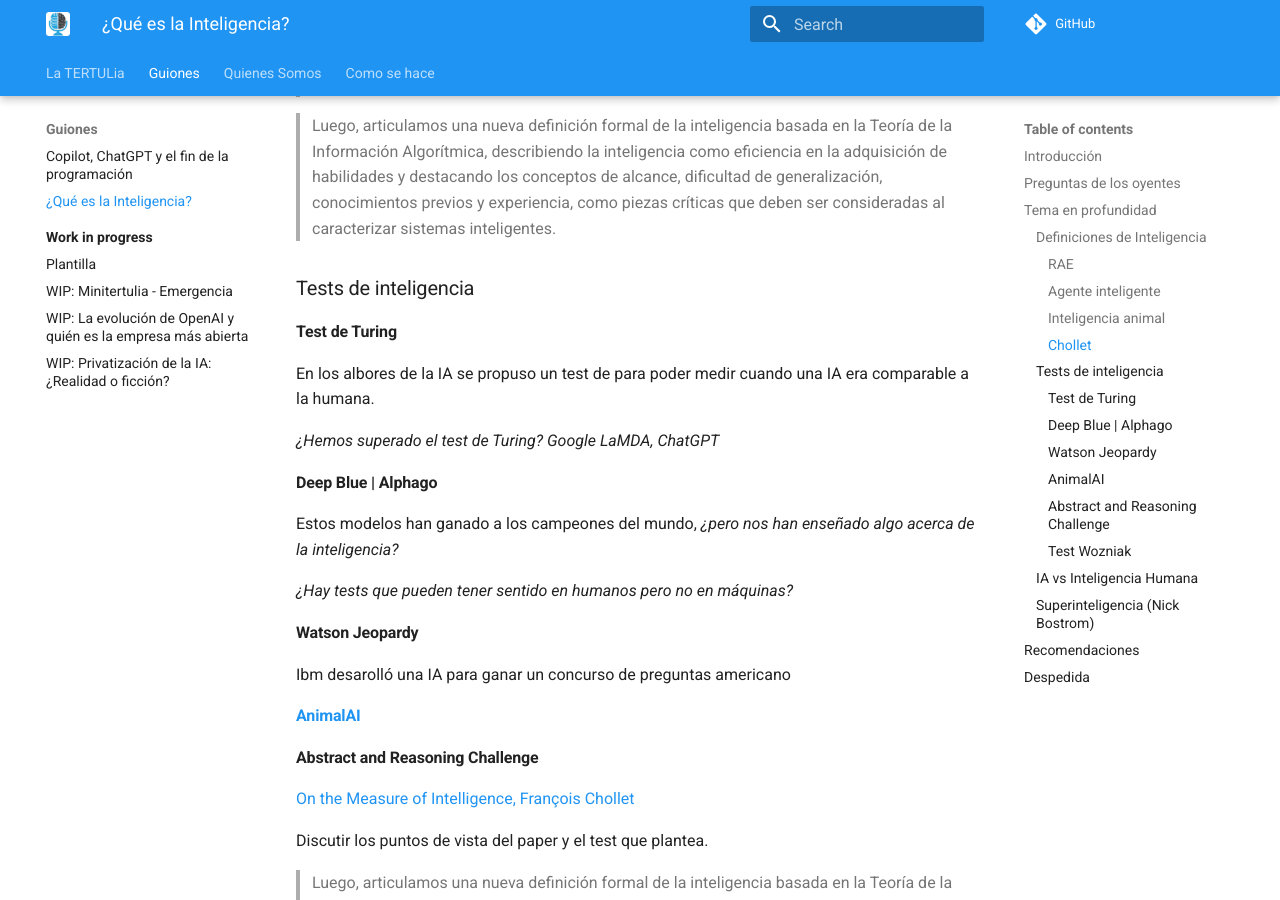
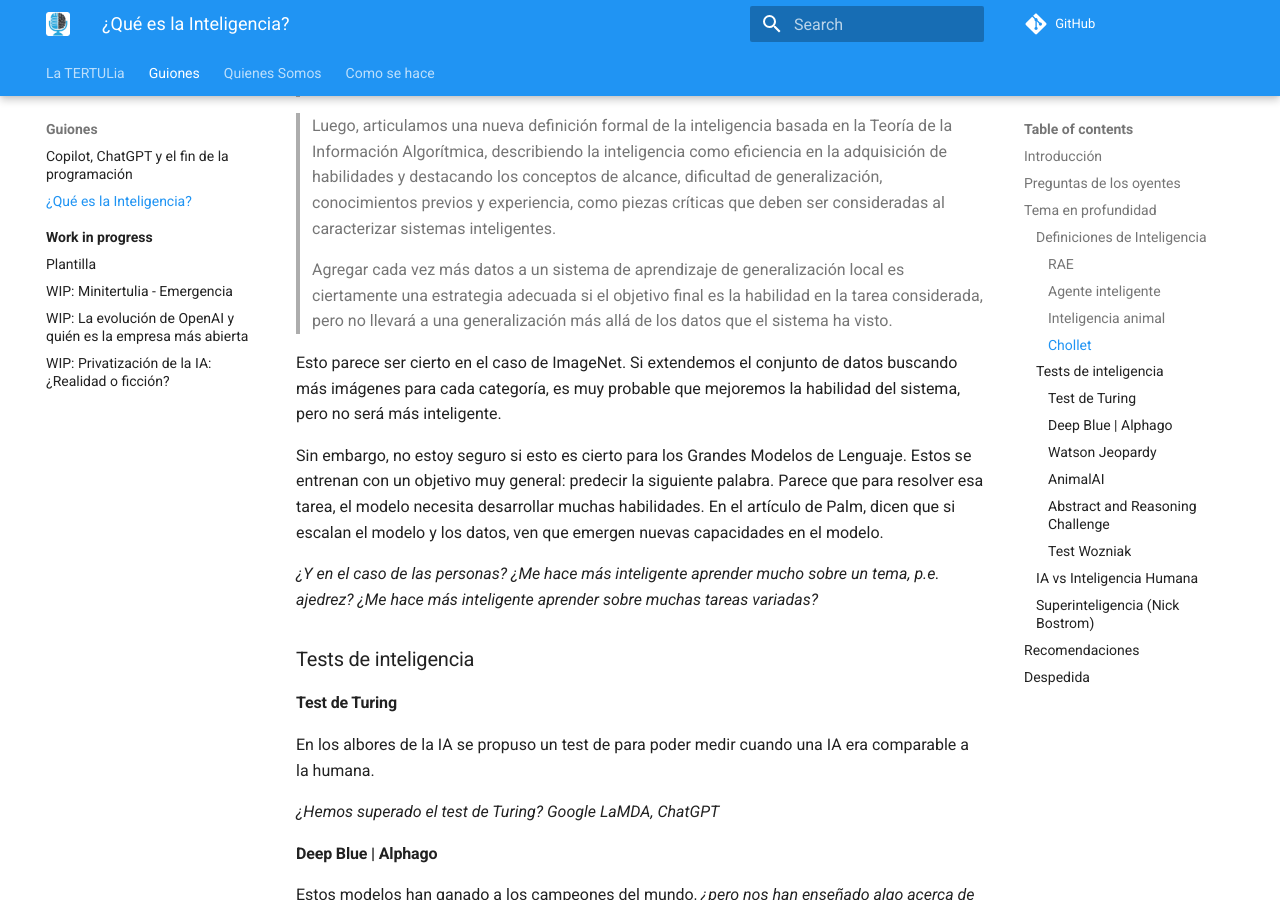
Before and after one commit to ironbar/tertulia_inteligencia_artificial, an MkDocs documentation site: the page built from docs/guiones/02-que-es-la-inteligencia.md, in a window 1280 px wide and 900 px high, scrolled down 1318 px. Built offline with MkDocs 1.6.1 and Material for MkDocs 9.7.7, drawn with Linux system fonts in a browser that asks for light colours; comment, search, counter and statistics services are not loaded.

Commit message:
Update 02-que-es-la-inteligencia.md

```diff
--- a/docs/guiones/02-que-es-la-inteligencia.md
+++ b/docs/guiones/02-que-es-la-inteligencia.md
@@ -42,6 +42,14 @@ TODO:
 <!-- -->
 
 > Luego, articulamos una nueva definición formal de la inteligencia basada en la Teoría de la Información Algorítmica, describiendo la inteligencia como eficiencia en la adquisición de habilidades y destacando los conceptos de alcance, dificultad de generalización, conocimientos previos y experiencia, como piezas críticas que deben ser consideradas al caracterizar sistemas inteligentes.
+
+> Agregar cada vez más datos a un sistema de aprendizaje de generalización local es ciertamente una estrategia adecuada si el objetivo final es la habilidad en la tarea considerada, pero no llevará a una generalización más allá de los datos que el sistema ha visto.
+
+Esto parece ser cierto en el caso de ImageNet. Si extendemos el conjunto de datos buscando más imágenes para cada categoría, es muy probable que mejoremos la habilidad del sistema, pero no será más inteligente.
+
+Sin embargo, no estoy seguro si esto es cierto para los Grandes Modelos de Lenguaje. Estos se entrenan con un objetivo muy general: predecir la siguiente palabra. Parece que para resolver esa tarea, el modelo necesita desarrollar muchas habilidades. En el artículo de Palm, dicen que si escalan el modelo y los datos, ven que emergen nuevas capacidades en el modelo.
+
+_¿Y en el caso de las personas? ¿Me hace más inteligente aprender mucho sobre un tema, p.e. ajedrez? ¿Me hace más inteligente aprender sobre muchas tareas variadas?_
 
 
 ### Tests de inteligencia
```
